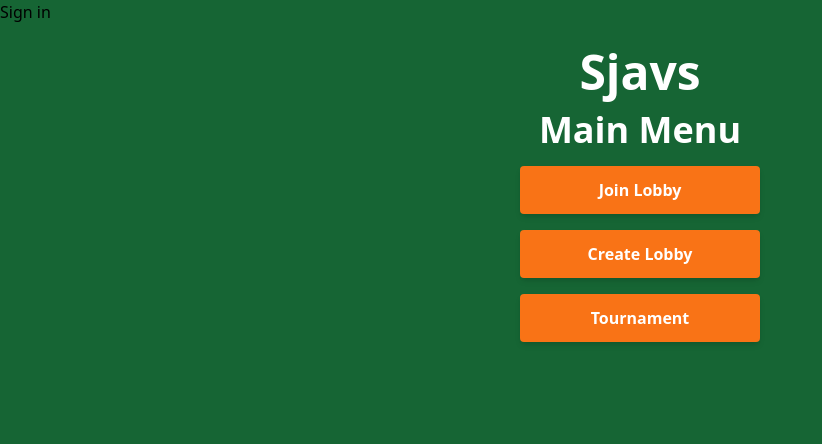
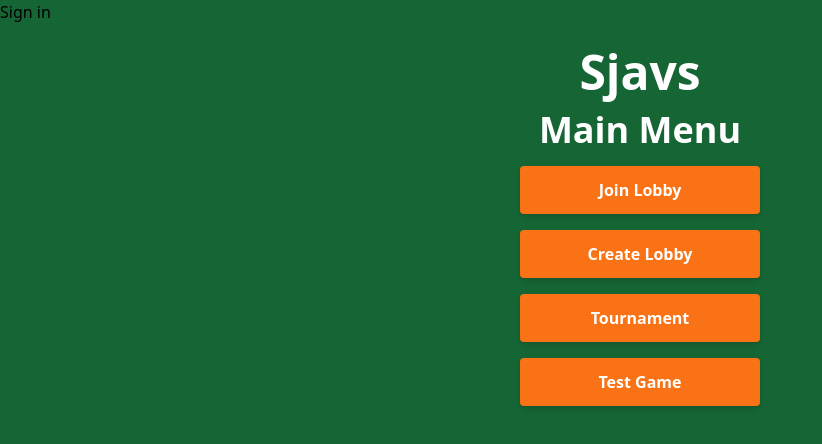
Before and after one commit to magnushansen/HMJ_Tech, a Next.js app in the folder sjavs/: page / in a window 1280 px wide. Shown: the top 444 px of the page, without its empty margins (0-822 px from the left). Built offline with nearby package versions, Linux system fonts and the light colour scheme; no server answers.

Commit message:
added a test game button on the main menu

```diff
--- a/sjavs/app/page.tsx
+++ b/sjavs/app/page.tsx
@@ -77,6 +77,16 @@ export default function Menu() {
                             Tournament
                         </Link>
                     </li>
+                        {/* Test Game Button */}
+                    <li>
+                        <Link
+                            href="/game"
+                            className="block w-60 bg-orange-500 hover:bg-orange-600 text-center text-white font-semibold py-3 px-6 rounded shadow-md transition-transform transform hover:scale-105"
+                        >
+                            Test Game
+                            </Link>
+
+                    </li>
                 </ul>
 
                 {/* Display error message */}
--- a/sjavs/next.config.mjs
+++ b/sjavs/next.config.mjs
@@ -1,14 +1,8 @@
-/** @type {import('next').NextConfig} */
+// next.config.mjs
 const nextConfig = {
-    async redirects() {
-      return [
-        {
-          source: '/',
-          destination: '/sjavs/app',
-          permanent: true,
-        },
-      ];
-    },
-  };
+  reactStrictMode: true,
+  basePath: '',
+};
 
-  export default nextConfig;
+
+export default nextConfig;
```
Also changed, not shown: sjavs/package.json (+5 -3 lines), sjavs/runcommands.txt, 1 other file (tests, documents, lock files or other folders).
